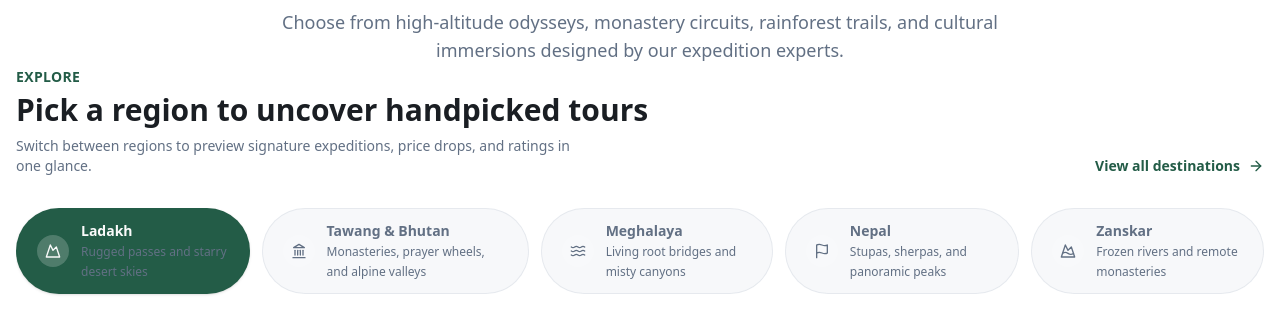
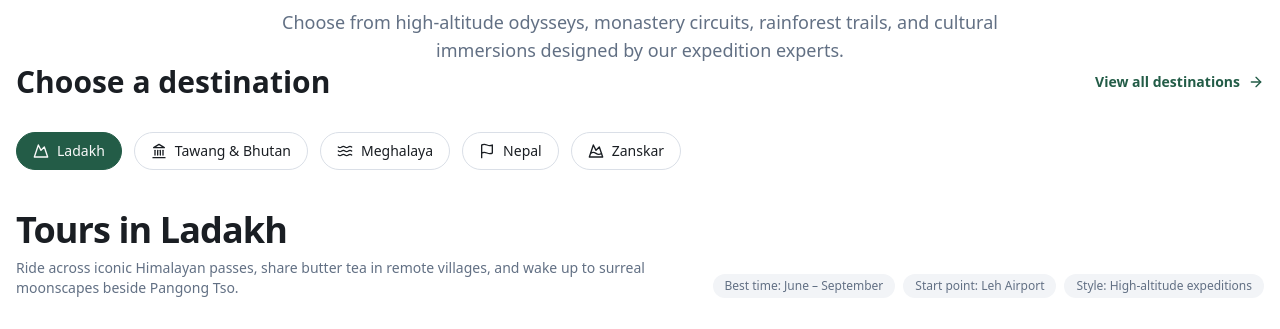
Before and after one commit to shivam13669/Storiesbyfoot-main--2-, a React (Vite) app: page /destinations in a window 1280 px wide. Shown: the part 252-581 px from the top of the page. Built offline with nearby package versions, Linux system fonts and the light colour scheme; grey boxes are pictures that could not be loaded.

Commit message:
Update Destinations header and region pills to match screenshot: heading text and pill styles
cgen-28e750ae9ad947fdbcfb3a20b875bfae

```diff
--- a/src/pages/Destinations.tsx
+++ b/src/pages/Destinations.tsx
@@ -37,13 +37,9 @@ const DestinationsPage = () => {
 
         {/* Category Tabs */}
         <section className="container mx-auto px-4">
-          <div className="flex flex-col gap-2 sm:flex-row sm:items-end sm:justify-between">
+          <div className="flex flex-col gap-2 sm:flex-row sm:items-center sm:justify-between">
             <div>
-              <span className="text-sm font-semibold uppercase tracking-wide text-primary">Explore</span>
-              <h2 className="mt-1 text-3xl font-semibold">Pick a region to uncover handpicked tours</h2>
-              <p className="mt-2 max-w-xl text-sm text-muted-foreground">
-                Switch between regions to preview signature expeditions, price drops, and ratings in one glance.
-              </p>
+              <h2 className="text-3xl font-bold">Choose a destination</h2>
             </div>
             <Link to="/destinations" className="flex items-center gap-2 text-sm font-semibold text-primary">
               View all destinations
@@ -59,19 +55,14 @@ const DestinationsPage = () => {
                   key={d.slug}
                   onClick={() => setActiveSlug(d.slug)}
                   className={[
-                    "group flex min-w-[180px] items-center gap-3 rounded-full border px-5 py-3 text-sm font-medium transition-all",
+                    "inline-flex items-center gap-2 rounded-full border px-4 py-2 text-sm font-semibold transition-colors",
                     active
-                      ? "border-primary/40 bg-primary text-primary-foreground shadow"
-                      : "border-border/60 bg-muted/60 text-muted-foreground hover:border-primary/30 hover:bg-primary/10 hover:text-primary",
+                      ? "bg-primary text-primary-foreground border-primary"
+                      : "bg-transparent text-foreground border-border hover:border-primary/50 hover:text-primary",
                   ].join(" ")}
                 >
-                  <span className="rounded-full bg-white/20 p-2 text-current transition-colors group-hover:bg-white/30">
-                    <Icon className="h-4 w-4" />
-                  </span>
-                  <div className="text-left">
-                    <span className="block text-sm font-semibold">{d.name}</span>
-                    <span className="text-xs text-muted-foreground">{d.tagline}</span>
-                  </div>
+                  <Icon className="h-4 w-4" />
+                  <span className="font-medium">{d.name}</span>
                 </button>
               );
             })}
```
